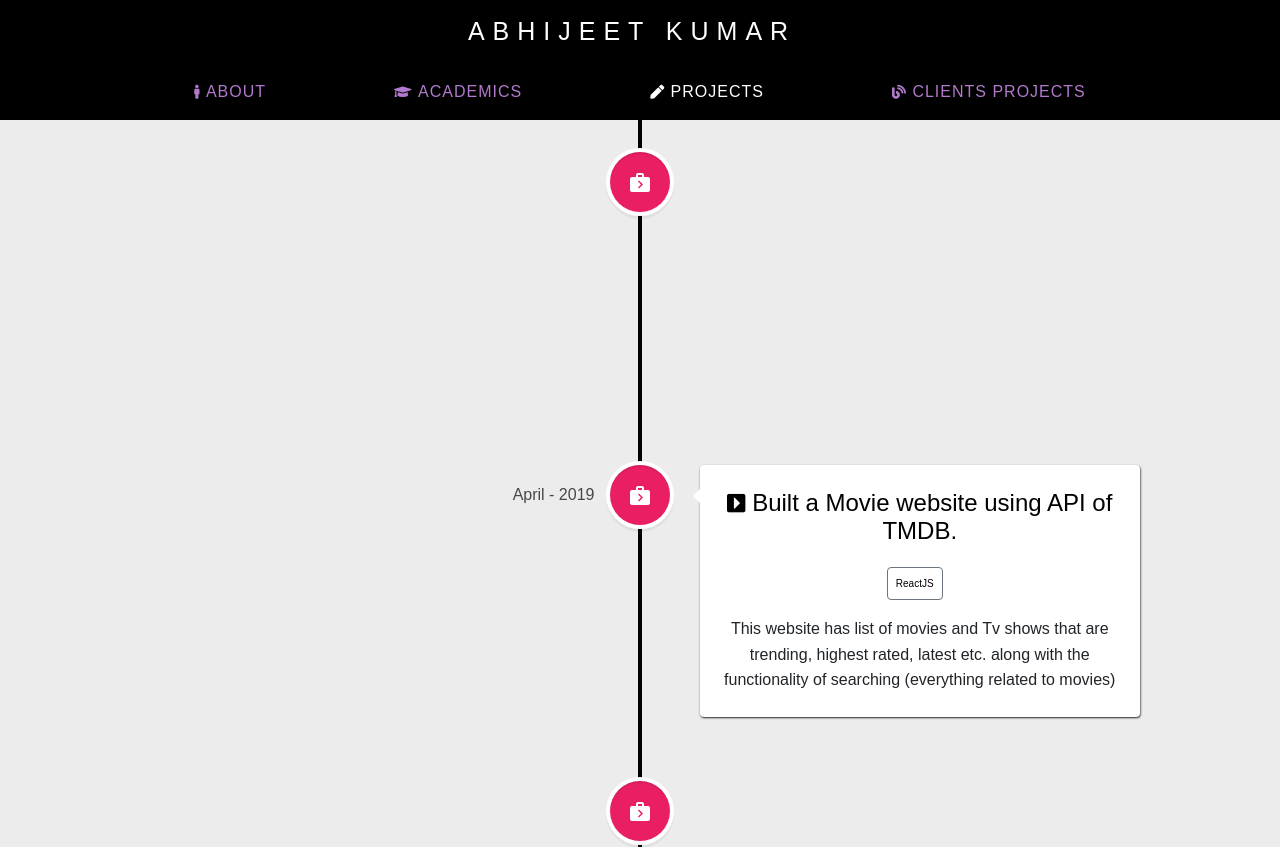
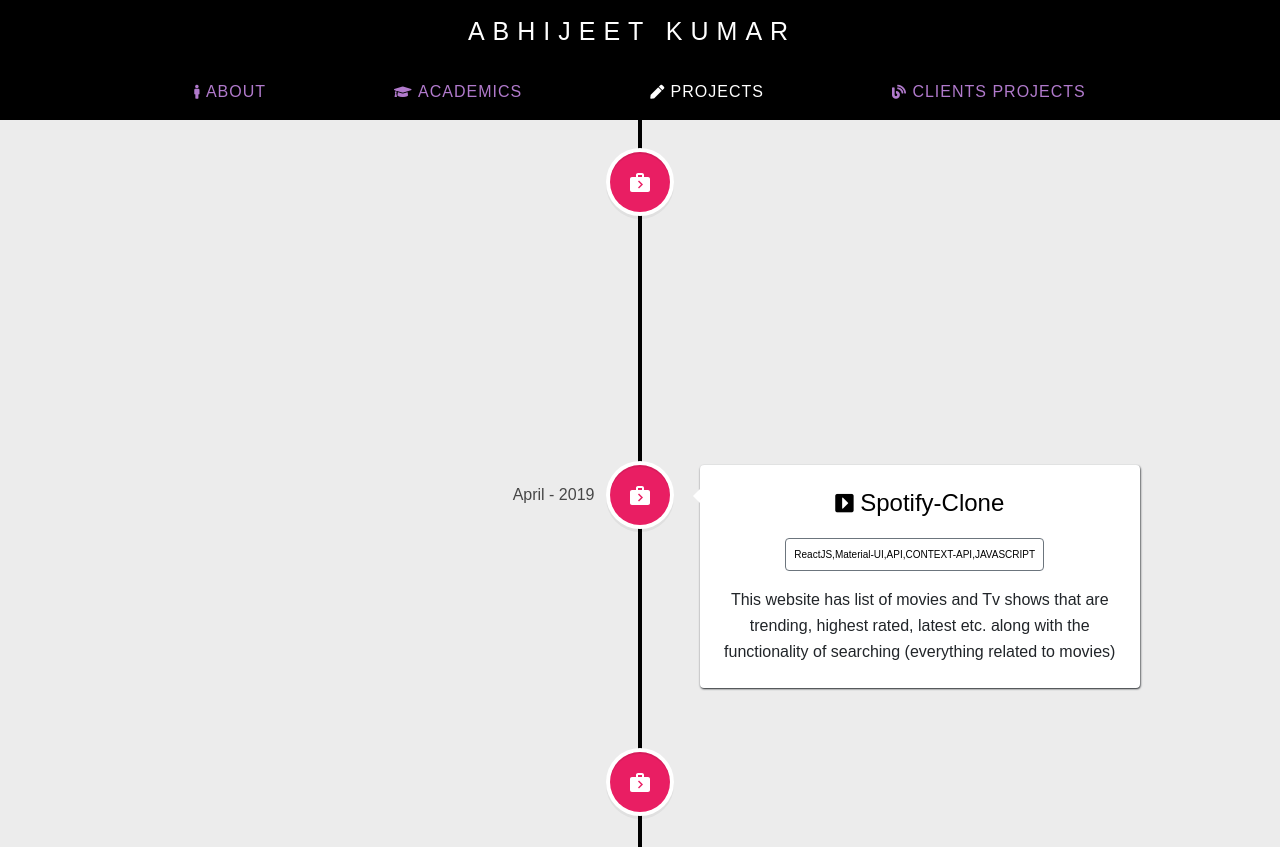
Before and after one commit to Abhijeet05061998/abhijeet, a React (Create React App) app: page /projects in a window 1280 px wide. Shown: the top 847 px of the page. Built offline with nearby package versions, Linux system fonts and the light colour scheme.

Commit message:
NEW PROJECT

```diff
--- a/src/data/data.js
+++ b/src/data/data.js
@@ -89,6 +89,16 @@ export let skillsets =  [
 
       pro_link: "https://covid-19-tracker2321.netlify.app/",
     },
+       {
+      topic: "Spotify-Clone",
+      technology: ["ReactJS,Material-UI,API,CONTEXT-API,JAVASCRIPT"],
+      breif:
+        "This website has list of movies and Tv shows that are trending, highest rated, latest etc. along with the functionality of searching (everything related to movies)",
+      date: "April - 2019",
+      logo: "fas fa-caret-square-right",
+      pro_link: "https://github.com/Abhijeet05061998/movie_searching",
+    },
+
   {
       topic: "Built a Movie website using API of TMDB.",
       technology: ["ReactJS"],
```
